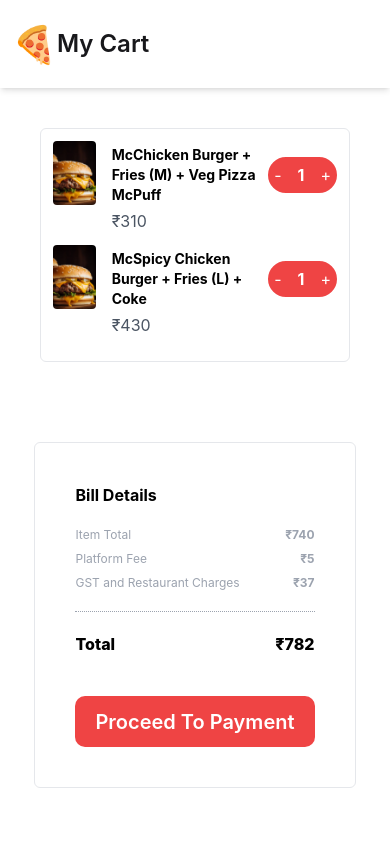
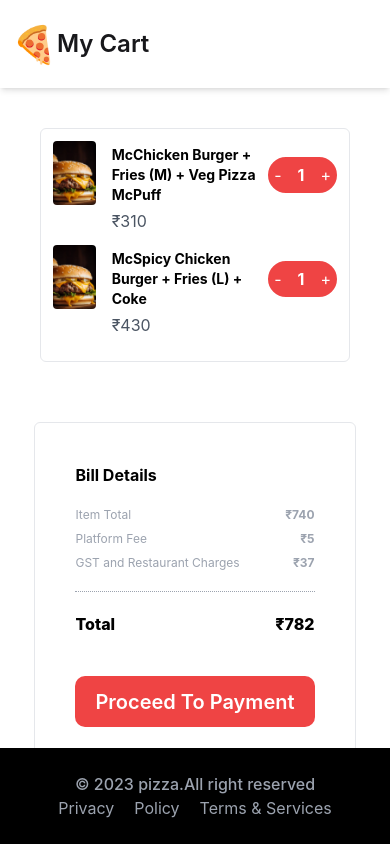
Before and after one commit to ansmi-keyvalue/Dine-In-Time, a React (Create React App) app: page /cart in a window 390 px wide. Shown: the top 844 px of the page. Built offline with nearby package versions, Linux system fonts and the light colour scheme.

Commit message:
feat: few UI changes in booking confirmation page

```diff
--- a/src/pages/BookingConfirmation.tsx
+++ b/src/pages/BookingConfirmation.tsx
@@ -1,7 +1,7 @@
 import QRCode from 'react-qr-code';
 import { useNavigate } from 'react-router-dom';
 
-import { Header } from '../components';
+import { Footer, Header } from '../components';
 
 export default function BookingConfirmation() {
   const navigate = useNavigate();
@@ -12,13 +12,19 @@ export default function BookingConfirmation() {
 
   return (
     <main className='bg-white flex flex-col'>
+      <div className='shadow-md sticky top-0 bg-white'>
         <Header />
-      <section className='relative flex flex-col md:justify-center text-center md:w-[500px] md:m-20 m-5 px-[20px] py-[50px] bg-gray-100 rounded-lg'>
-      <div className="w-8 h-8 rounded-full absolute bg-white top-1/2 -left-4 transform -translate-y-1/2"></div>
+      </div>
+
+      <section className='relative flex justify-center items-center flex-col w-full text-center px-[20px] py-[50px]'>
+        <div className='relative md:m-20  p-10 bg-gray-100 rounded-lg md:w-[500px]'>
+          <div className='w-8 h-8 rounded-full absolute bg-white top-1/2 -left-4 transform -translate-y-1/2'></div>
           <h2 className='text-3xl font-bold text-red-500'>Congrats !!!</h2>
           <div className='text-black-400 font-normal text-[16px] mt-5'> Your order has been placed</div>
 
-        <div className='text-black-400 font-normal text-[14px] mt-2 '>Scan the QR code while picking up your order</div>
+          <div className='text-black-400 font-normal text-[14px] mt-2 '>
+            Scan the QR code while picking up your order
+          </div>
           <div className='my-10'>
             <QRCode
               size={400}
@@ -32,8 +38,12 @@ export default function BookingConfirmation() {
               More Food
             </button>
           </div>
-        <div className="w-8 h-8 rounded-full absolute bg-white top-1/2 -right-4 transform -translate-y-1/2"></div>
+          <div className='w-8 h-8 rounded-full absolute bg-white top-1/2 -right-4 transform -translate-y-1/2'></div>
+        </div>
       </section>
+      <div className='sticky bottom-0'>
+        <Footer />
+      </div>
     </main>
   );
 }
--- a/src/pages/Cart.tsx
+++ b/src/pages/Cart.tsx
@@ -47,7 +47,7 @@ export default function Cart() {
   };
 
   return (
-    <main className='flex-1'>
+    <main className='flex-1 min-h-screen'>
       <div className='shadow-md sticky top-0 bg-white'>
         <Header title='My Cart' />
       </div>
@@ -74,7 +74,7 @@ export default function Cart() {
             </div>
           ))}
         </div>
-        <div className='border-1 border rounded-md h-fit w-fit mt-10 pb-10 md:mt-0'>
+        <div className='border-1 border rounded-md h-fit w-fit mt-5 pb-10 md:mt-0'>
           <div className='p-10 md:flex md:flex-col md:justify-center'>
             <div className='font-bold mb-5'>Bill Details</div>
             <div className='flex flex-row justify-between mb-2 md:w-[400px]'>
@@ -101,7 +101,9 @@ export default function Cart() {
         </div>
       </div>
 
-      <Footer />
+      <div className='sticky bottom-0'>
+        <Footer />
+      </div>
     </main>
   );
 }
```
Lines whose indentation alone changed are shown as unchanged.
